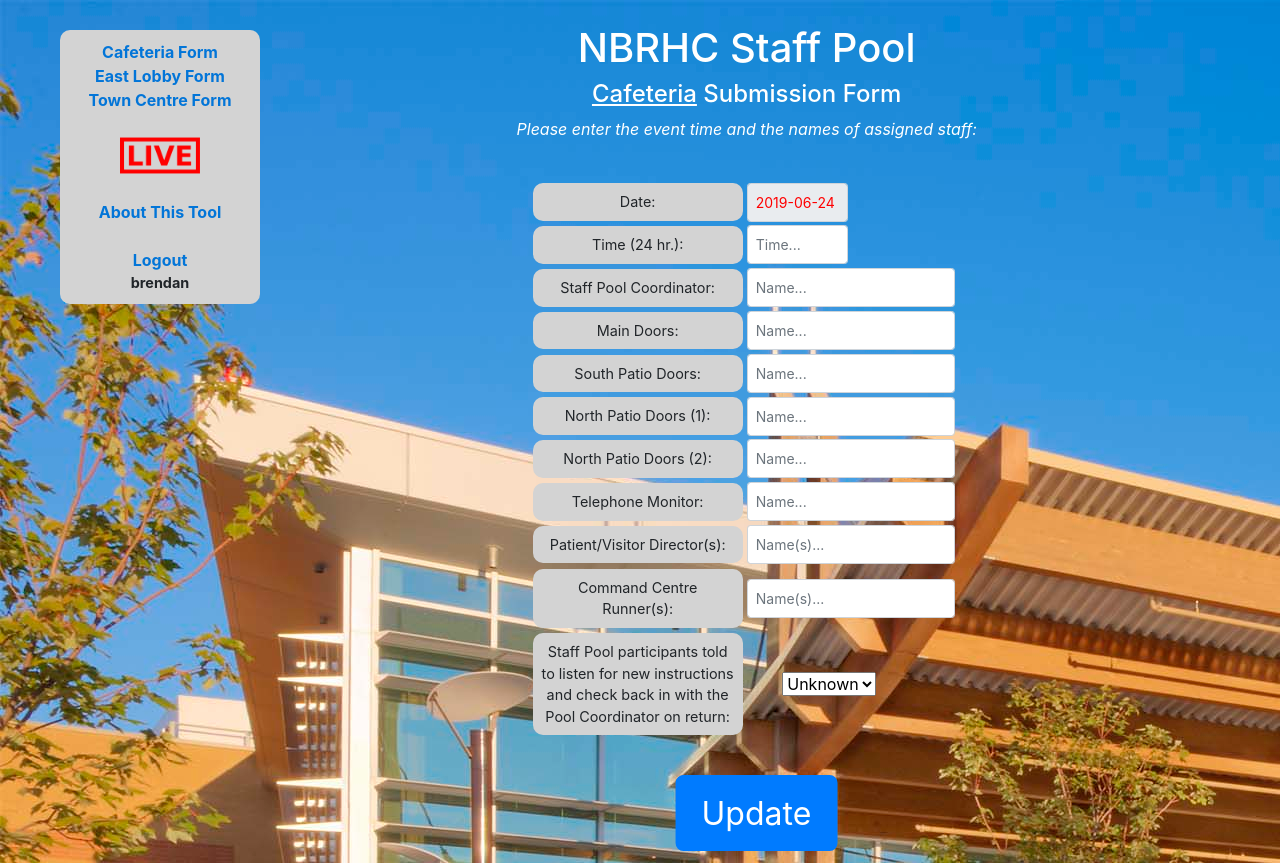
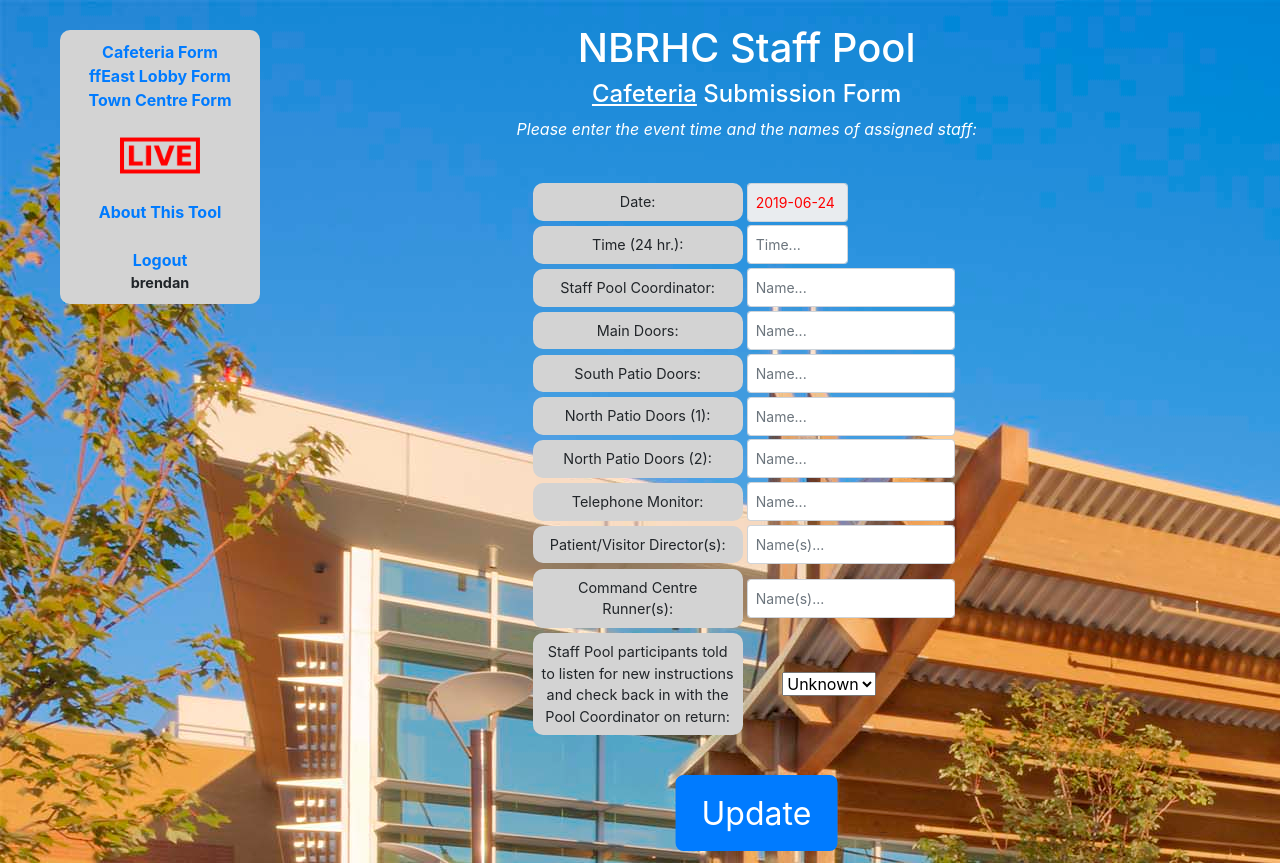
Before and after one commit to brendandagys/staffpool, a Django app: page /Home/Cafeteria in a window 1280 px wide. Shown: the top 863 px of the page. Run offline with Django 3.2, Linux system fonts and the light colour scheme; a user stored in the database is signed in; data that the repository does not hold is empty; some libraries are stand-ins or nearby versions.

Commit message:
Testing offline Heroku

```diff
--- a/catalog/static/css/styles.css
+++ b/catalog/static/css/styles.css
@@ -31,7 +31,7 @@
 }
 
 a {
-    color: #0275d8;            /*1f87e8*/
+    /* color: #0275d8;            /*1f87e8*/ */
 }
 
 .container label {
--- a/catalog/templates/base_generic.html
+++ b/catalog/templates/base_generic.html
@@ -34,7 +34,7 @@
             <!-- <a href="#"><img src="{% static "nbrhc.jpg" %}" alt="Image of Facility" /> </a> -->
 
           <li><a href="{% url 'cafeteria_form' %}"><b>Cafeteria Form</b></a></li>
-          <li><a href="{% url 'east_lobby_form' %}"><b>East Lobby Form</b></a></li>
+          <li><a href="{% url 'east_lobby_form' %}"><b>ffEast Lobby Form</b></a></li>
           <li><a href="{% url 'town_centre_form' %}"><b>Town Centre Form</b></a></li>
               </br>
           <!-- <li class="tracker"><a href="{% url 'LIVE' %}"><b><span style="color: red"><img src="{% static "live.png" %}" />LIVE TRACKER</span></b></a></li> -->
```
